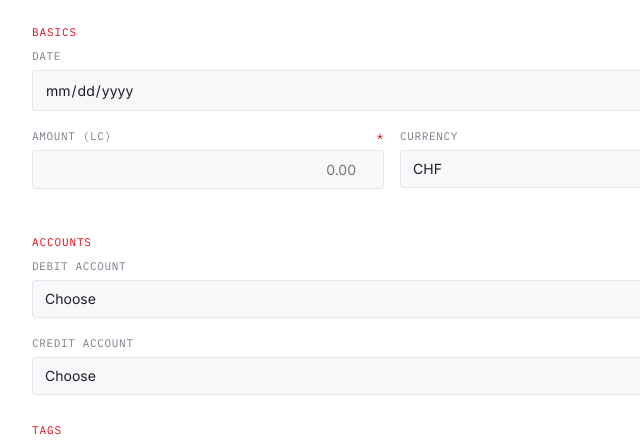
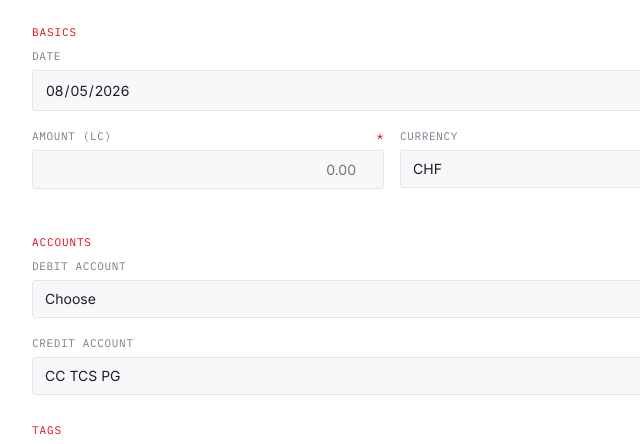
Before and after one commit to Munotstadt/accountingdatacollector, a plain HTML site: page accounting-entry-form.html in a window 1280 px wide. Shown: the part 148-592 px from the top of the page, 248-888 px from the left. Drawn offline with Linux system fonts and the light colour scheme; no server answers.

Commit message:
Add files via upload

```diff
--- a/accounting-entry-form.html
+++ b/accounting-entry-form.html
@@ -295,8 +295,8 @@
     <div class="field">
       <label>Credit Account <span class="req">*</span></label>
       <select id="creditAccount" required>
-        <option value="" disabled selected>Choose</option>
-        <option>CC TCS PG</option><option>Gutschein SBB PG</option><option>Revolut PG</option>
+        <option value="" disabled>Choose</option>
+        <option selected>CC TCS PG</option><option>Gutschein SBB PG</option><option>Revolut PG</option>
         <option>RB PK Plus PG</option><option>Life PG</option><option>Admin & Transfer PG</option>
         <option>Other income PG</option><option>Gutschein REKA & Co PG</option>
         <option>SQ WS CHF PG (#315)</option><option>SQ WS EUR PG (#315)</option>
@@ -773,6 +773,8 @@ document.getElementById('entryForm').addEventListener('submit', async (e) => {
     document.querySelectorAll('.otherWrap').forEach(w => w.classList.remove('show'));
     document.getElementById('currency').value = 'CHF';
     document.getElementById('ledger').value = 'PG';
+    document.getElementById('creditAccount').value = 'CC TCS PG';
+    setDefaultDate();
     localStorage.setItem(PAT_KEY, pat); // persist on this device for next time
 
   } catch (err){
@@ -782,6 +784,15 @@ document.getElementById('entryForm').addEventListener('submit', async (e) => {
   }
 });
 
+// Prefills the Date field with today's date (local device time, yyyy-mm-dd
+// as required by <input type=date>), both on initial load and after a
+// successful submit resets the form.
+function setDefaultDate(){
+  const d = new Date();
+  document.getElementById('date').value = `${d.getFullYear()}-${pad(d.getMonth()+1)}-${pad(d.getDate())}`;
+}
+
+setDefaultDate();
 refreshLedgerNumber();
 </script>
 </body>
```
